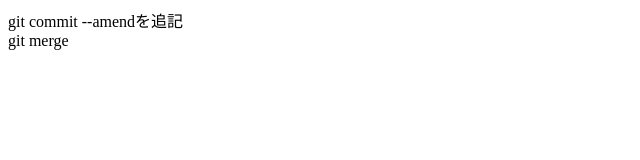
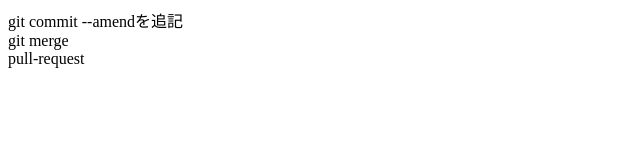
Before and after one commit to hironori0723/git_tutorial, a plain HTML site: page index.html in a window 1280 px wide. Shown: the full height of the page, 0-640 px from the left. Drawn offline with Linux system fonts and the light colour scheme.

Commit message:
pull-requestを追記

```diff
--- a/index.html
+++ b/index.html
@@ -10,6 +10,7 @@
       <div class="container">
         <main>git commit --amendを追記</main>
         <content>git merge</content>
+        <div>pull-request</div>
       </div>
     </div>
   </body>
```
